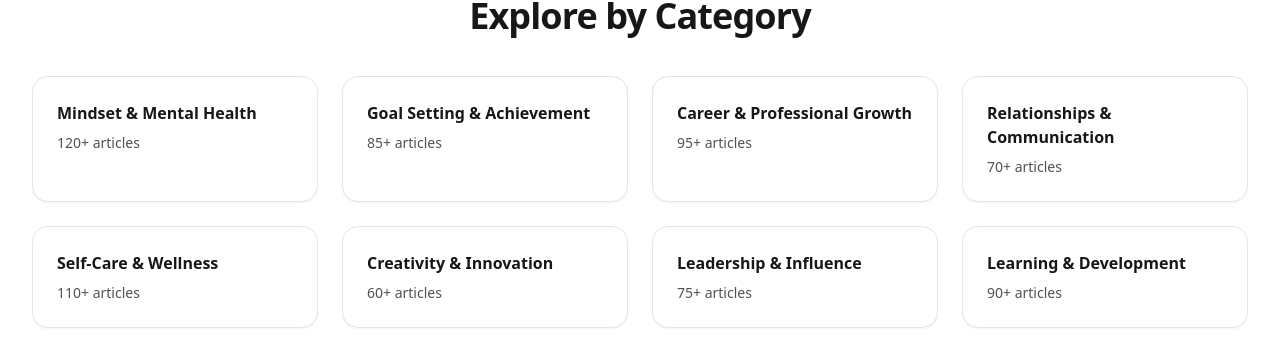
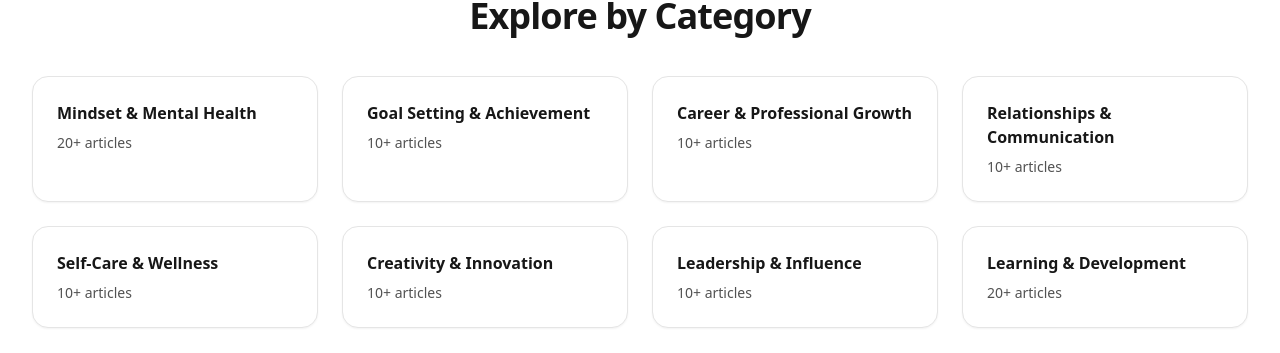
Before and after one commit to Kunalkumarxyz/echowritings-frontend, a React (Vite) app: page / in a window 1280 px wide. Shown: the part 2770-3123 px from the top of the page. Built offline with nearby package versions, Linux system fonts and the light colour scheme; no server answers.

Commit message:
Adjust article counts in CategoriesGrid
Updated article counts for various categories in CategoriesGrid component.

```diff
--- a/src/components/CategoriesGrid.jsx
+++ b/src/components/CategoriesGrid.jsx
@@ -2,14 +2,14 @@ import { Link } from "react-router-dom";
 
 export default function CategoriesGrid() {
   const cats = [
-    { slug: "mindset", title: "Mindset & Mental Health", count: "120+ articles" },
-    { slug: "goals", title: "Goal Setting & Achievement", count: "85+ articles" },
-    { slug: "career-growth", title: "Career & Professional Growth", count: "95+ articles" },
-    { slug: "relationships", title: "Relationships & Communication", count: "70+ articles" },
-    { slug: "wellness", title: "Self-Care & Wellness", count: "110+ articles" },
-    { slug: "creativity", title: "Creativity & Innovation", count: "60+ articles" },
-    { slug: "leadership", title: "Leadership & Influence", count: "75+ articles" },
-    { slug: "learning", title: "Learning & Development", count: "90+ articles" },
+    { slug: "mindset", title: "Mindset & Mental Health", count: "20+ articles" },
+    { slug: "goals", title: "Goal Setting & Achievement", count: "10+ articles" },
+    { slug: "career-growth", title: "Career & Professional Growth", count: "10+ articles" },
+    { slug: "relationships", title: "Relationships & Communication", count: "10+ articles" },
+    { slug: "wellness", title: "Self-Care & Wellness", count: "10+ articles" },
+    { slug: "creativity", title: "Creativity & Innovation", count: "10+ articles" },
+    { slug: "leadership", title: "Leadership & Influence", count: "10+ articles" },
+    { slug: "learning", title: "Learning & Development", count: "20+ articles" },
   ];
 
   return (
```
